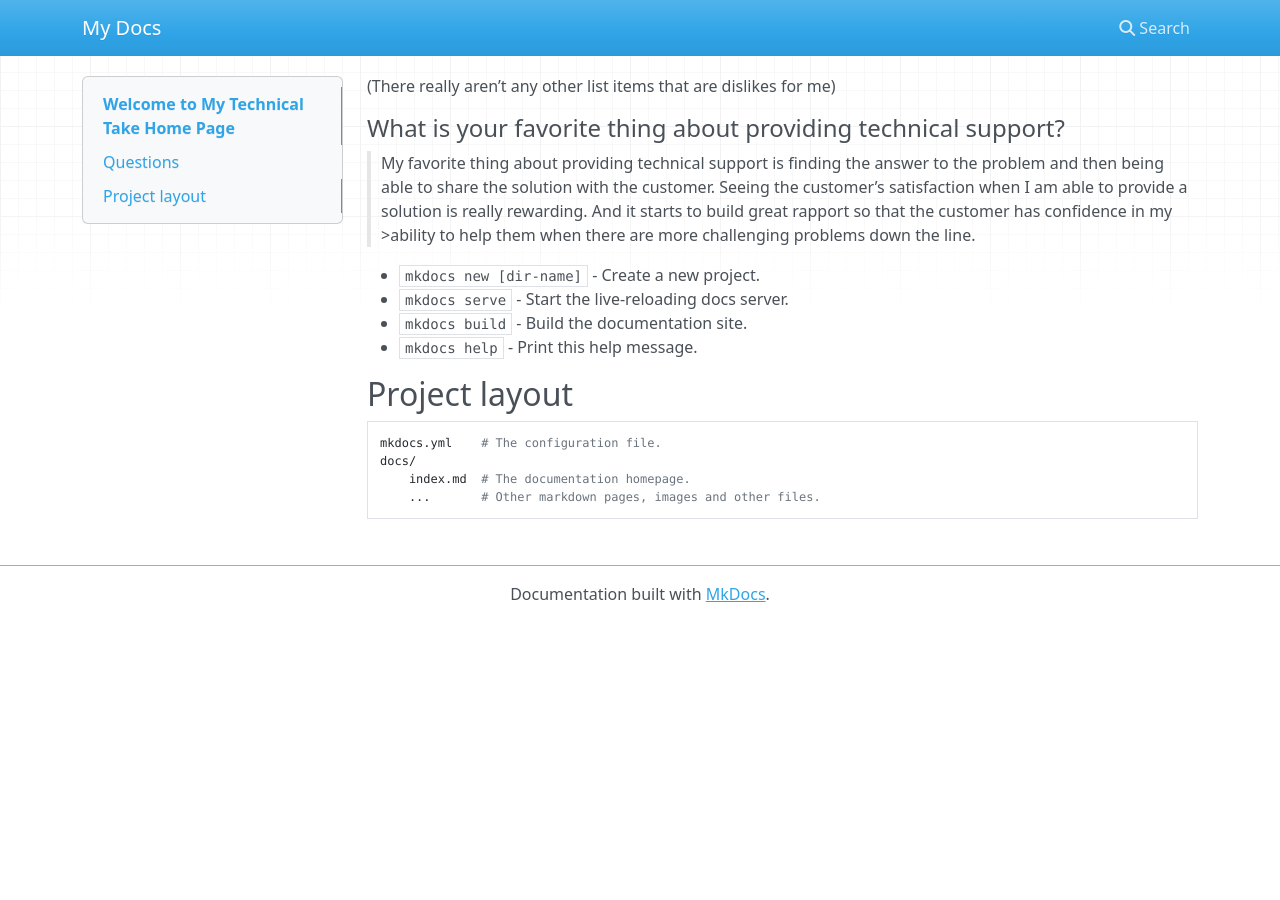
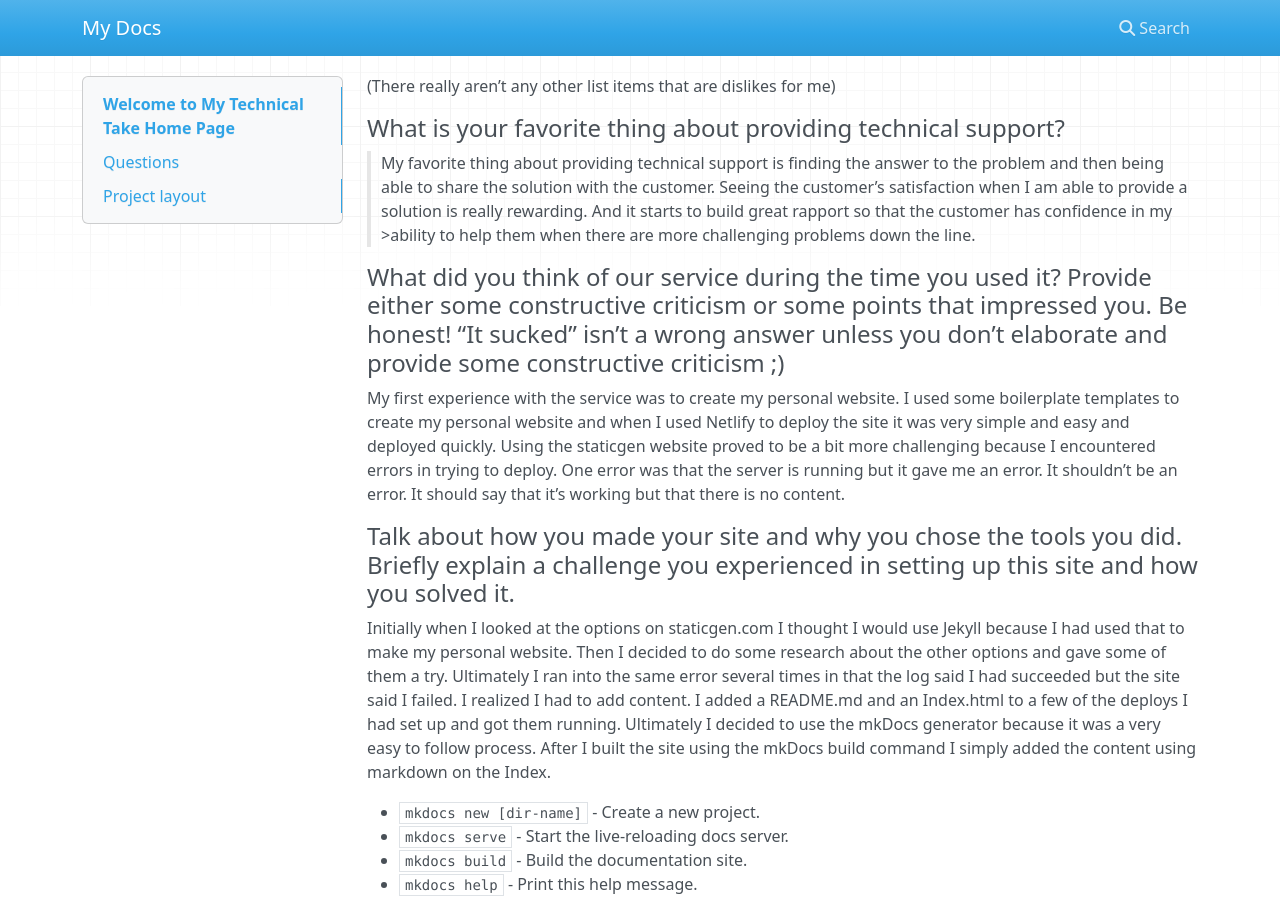
Before and after one commit to julie-norris/mkdocs-base, an MkDocs documentation site: the page built from docs/index.md, in a window 1280 px wide and 900 px high, scrolled down 583 px. Built offline with MkDocs 1.6.1, drawn with Linux system fonts in a browser that asks for light colours; nearby versions of some CDN libraries; before the commit the page ends 1205 px from its top, so only the background shows below that.

Commit message:
Update index.md

```diff
--- a/docs/index.md
+++ b/docs/index.md
@@ -19,9 +19,20 @@
 
 (There really aren’t any other list items that are dislikes for me)
 
+
 #### What is your favorite thing about providing technical support?
 
 >My favorite thing about providing technical support is finding the answer to the problem and then being able to share the solution with the customer. Seeing the customer’s satisfaction when I am able to provide a solution is really rewarding. And it starts to build great rapport so that the customer has confidence in my >ability to help them when there are more challenging problems down the line.
+
+
+#### What did you think of our service during the time you used it?  Provide either some constructive criticism or some points that impressed you.  Be honest!  “It sucked” isn’t a wrong answer unless you don’t elaborate and provide some constructive criticism ;)
+
+My first experience with the service was to create my personal website.  I used some boilerplate templates to create my personal website and when I used Netlify to deploy the site it was very simple and easy and deployed quickly.
+Using the staticgen website proved to be a bit more challenging because I encountered errors in trying to deploy.  One error was that the server is running but it gave me an error. It shouldn’t be an error. It should say that it’s working but that there is no content.
+
+#### Talk about how you made your site and why you chose the tools you did.  Briefly explain a challenge you experienced in setting up this site and how you solved it.
+
+Initially when I looked at the options on staticgen.com I thought I would use Jekyll because I had used that to make my personal website. Then I decided to do some research about the other options and gave some of them a try. Ultimately I ran into the same error several times in that the log said I had succeeded but the site said I failed. I realized I had to add content. I added a README.md and an Index.html to a few of the deploys I had set up and got them running. Ultimately I decided to use the mkDocs generator because it was a very easy to follow process.  After I built the site using the mkDocs build command I simply added the content using markdown on the Index.
 
 
 
```
